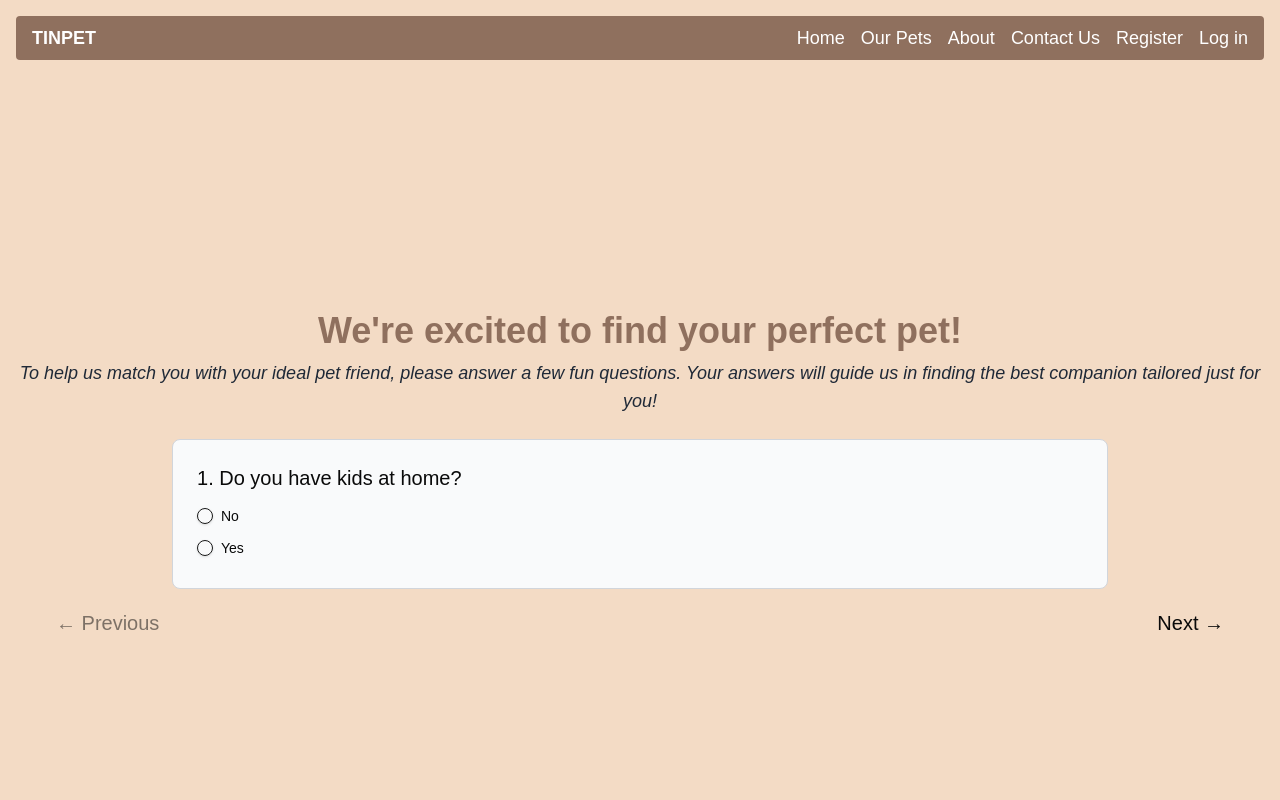
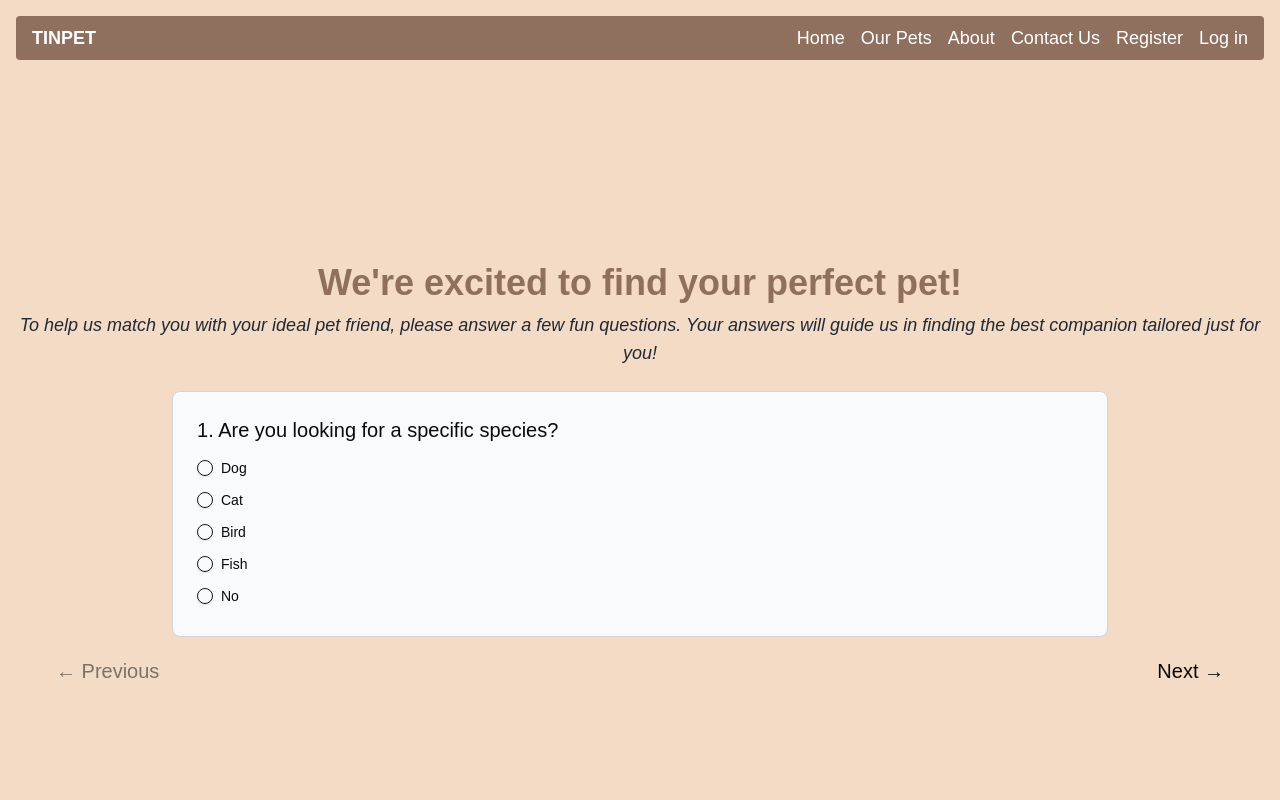
Before and after one commit to vanaspereneefje/Tinpets, a Next.js app: page /questionnaire in a window 1280 px wide. Shown: the top 800 px of the page. Built offline with nearby package versions, Linux system fonts and the light colour scheme.

Commit message:
Add questionnaire to backend

```diff
--- a/app/questionnaire/page.jsx
+++ b/app/questionnaire/page.jsx
@@ -4,19 +4,23 @@ import { useState } from 'react';
 import { Label } from "@/components/ui/label";
 import { RadioGroup, RadioGroupItem } from "@/components/ui/radio-group";
 import { Button } from "@/components/ui/button";
+import { useRouter } from 'next/navigation';
 
 const questions = [
   {
     id: 1,
-    question: "Do you have kids at home?",
+    question: "Are you looking for a specific species?",
     options: [
-      { value: false, text: "No " },
-      { value: true, text: "Yes" }
+      { value: "Dog", text: "Dog" },
+      { value: "Cat", text: "Cat" },
+      { value: "Bird", text: "Bird" },
+      { value: "Fish", text: "Fish" },
+      { value: "any", text: "No"}
     ]
   },
   {
     id: 2,
-    question: "Do you have other pets?",
+    question: "Do you have children or plan to have them in the future?",
     options: [
       { value: false, text: "No" },
       { value: true, text: "Yes" }
@@ -26,27 +30,28 @@ const questions = [
     id: 3,
     question: "How big is your house?",
     options: [
-      { value: "small", text: "Small" },
-      { value: "medium", text: "Medium" },
-      { value: "large", text: "Large" }
+      { value: "Small", text: "Small" },
+      { value: "Medium", text: "Medium" },
+      { value: "Large", text: "Large" },
+      { value: "Apartment", text: "Apartment"}
     ]
   },
 
   {
     id: 4,
-    question: "What's your experience with pets?",
+    question: "Do you have experience training pets or would you prefer a pet that's already trained?",
     options: [
-      { value: true, text: "A lot" },
-      { value: false, text: "Not much" }
+      { value: true, text: "Experienced" },
+      { value: false, text: "Need training" }
     ]
   },
 
   {
     id: 5,
-    question: "Do you have allergies to pets?",
+    question: "Would you prefer a pet that is calm and relaxed, or one that is more energetic and playful?",
     options: [
-      { value: true, text: "Yes" },
-      { value: false, text: "No" }
+      { value: true, text: "Energetic" },
+      { value: false, text: "Calm" },
     ]
   },
   {
@@ -59,10 +64,10 @@ const questions = [
   },
   {
     id: 7,
-    question: "How much time can you dedicate to a pet daily?",
+    question: "Are you looking for a pet that is independent or one that requires a lot of attention?",
     options: [
-      { value: true, text: "More than an hour" },
-      { value: false, text: "Less than an hour" }
+      { value: true, text: "I have a lot of time to spend with my pet" },
+      { value: false, text: "I need to dedicate less that 1 hour a day" }
     ]
   },
   {
@@ -75,27 +80,26 @@ const questions = [
   },
   {
     id: 9,
-    question: "Are you looking for a specific pet species?",
+    question: "Are you open to adopting a pet that has been neutered, or would you prefer a pet that has not been neutered?",
     options: [
-      { value: "dog", text: "Dog" },
-      { value: "cat", text: "Cat" },
-      { value: "bird", text: "Bird" },
-      { value: "fish", text: "Fish" },
-      { value: "any", text: "Any" },
+      { value: true, text: "Neutered" },
+      { value: false, text: "It does not matter" }
     ]
   },
   {
     id: 10,
-    question: "What size pet would you prefer?",
+    question: "What size of pet would you prefer?",
     options: [
-      { value: "small", text: "Small" },
-      { value: "medium", text: "Medium" },
-      { value: "large", text: "Large" }
+      { value: "Small", text: "Small" },
+      { value: "Medium", text: "Medium" },
+      { value: "Large", text: "Large" }
     ]
   }
 ];
 
 function Questionnaire() {
+  const router = useRouter();
+
   const [currentQuestionIndex, setCurrentQuestionIndex] = useState(0);
   const [answers, setAnswers] = useState(Array(questions.length).fill(null));
 
@@ -117,16 +121,62 @@ function Questionnaire() {
     }
   };
 
-  const handleSubmit = () => {
+  const handleSubmit = async () => {
     // Check if all questions are answered
     if (answers.includes(null)) {
       alert("Please answer all questions before submitting!");
       return;
     }
 
-    localStorage.setItem('questionnaireAnswers', JSON.stringify(answers)); // Save answers to local storage
-    // console.log("Saved answers:", answers);
-    alert("Your answers have been submitted!");
+    const searchParams = {
+      stats: {
+        children: answers[1],
+        house: answers[2],
+        trained: answers[3],
+        energetic: answers[4],
+        garden: answers[5],
+        independent: answers[6],
+        noise: answers[7],
+        neutered: answers[8]
+      },
+      size: answers[9]
+    };
+
+    if (answers[0] === "any") {
+
+    } else {
+      searchParams.species = answers[0]
+    }
+    // localStorage.setItem('questionnaireAnswers', JSON.stringify(answers)); // Save answers to local storage
+    // // console.log("Saved answers:", answers);
+    // alert("Your answers have been submitted!");
+    try{
+      const response = await fetch(`http://localhost:3001/api/v1/pets/find`, {
+        method: 'POST',
+        headers: {
+          'Content-Type': 'application/json',
+        },
+        body: JSON.stringify({ searchParams })
+      });
+
+      if(!response || !response.ok) {
+        console.log('Failed fetching data')
+        return;
+      }
+      console.log(searchParams);
+      const data = await response.json();
+
+      if (data.foundPets && data.foundPets.length > 0) {
+        localStorage.setItem('matchingPets', JSON.stringify(data.foundPets));
+        router.push('/matches');
+      } else {
+        alert("No matching pets found.");
+      }
+
+
+    } catch (error) {
+      console.log('Error fetching data: ', error)
+    }
   };
 
   return (
@@ -150,7 +200,7 @@ function Questionnaire() {
           >
             {questions[currentQuestionIndex].options.map((option, index) => (
               <div key={index} className="flex items-center mb-2">
-                <RadioGroupItem value={option.text} id={`option-${index}`} />
+                <RadioGroupItem value={option.value} id={`option-${index}`} />
                 <Label htmlFor={`option-${index}`} className="ml-2">
                   {option.text}
                 </Label>
--- a/components/PetCard.jsx
+++ b/components/PetCard.jsx
@@ -1,3 +1,4 @@
+"use client"
 import Image from "next/image";
 import {
     Card,
```
